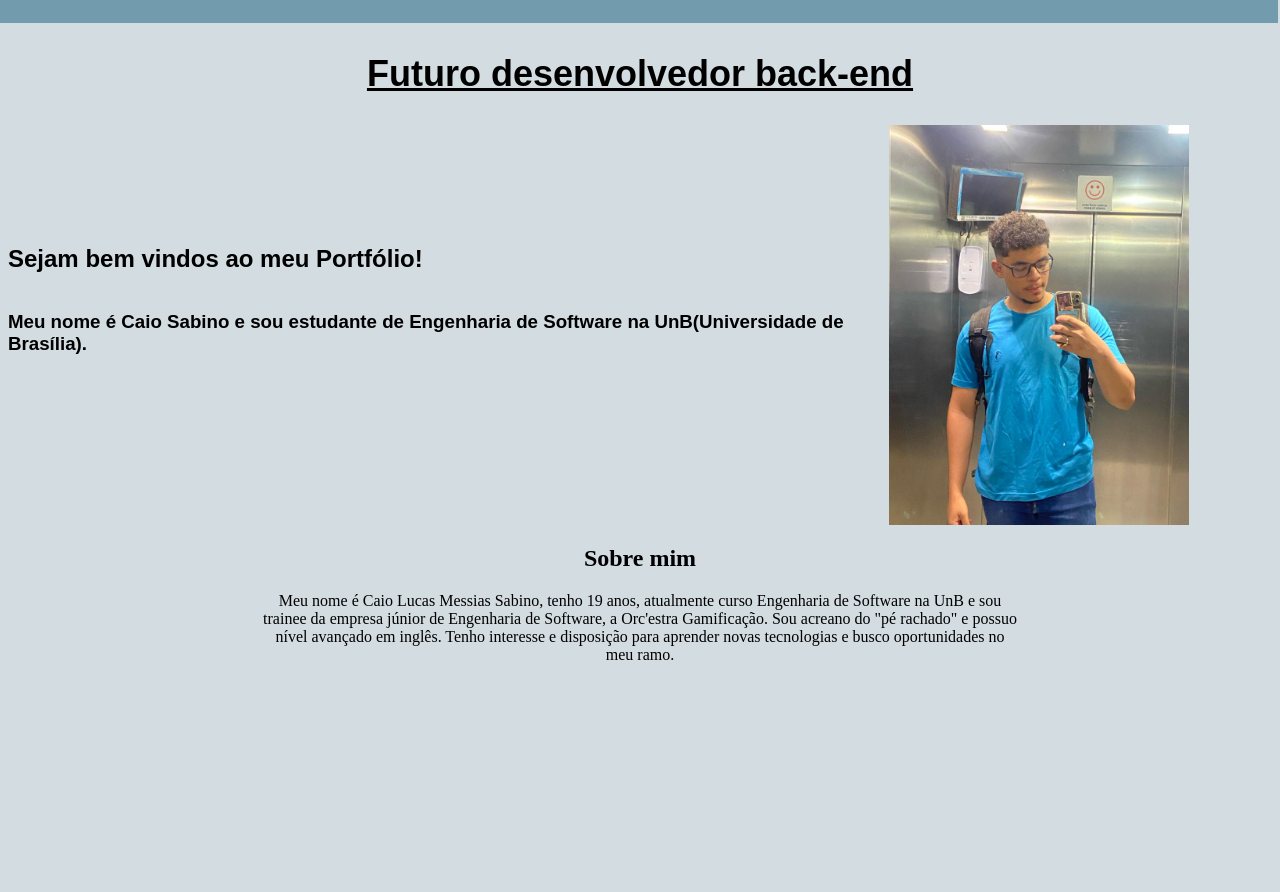
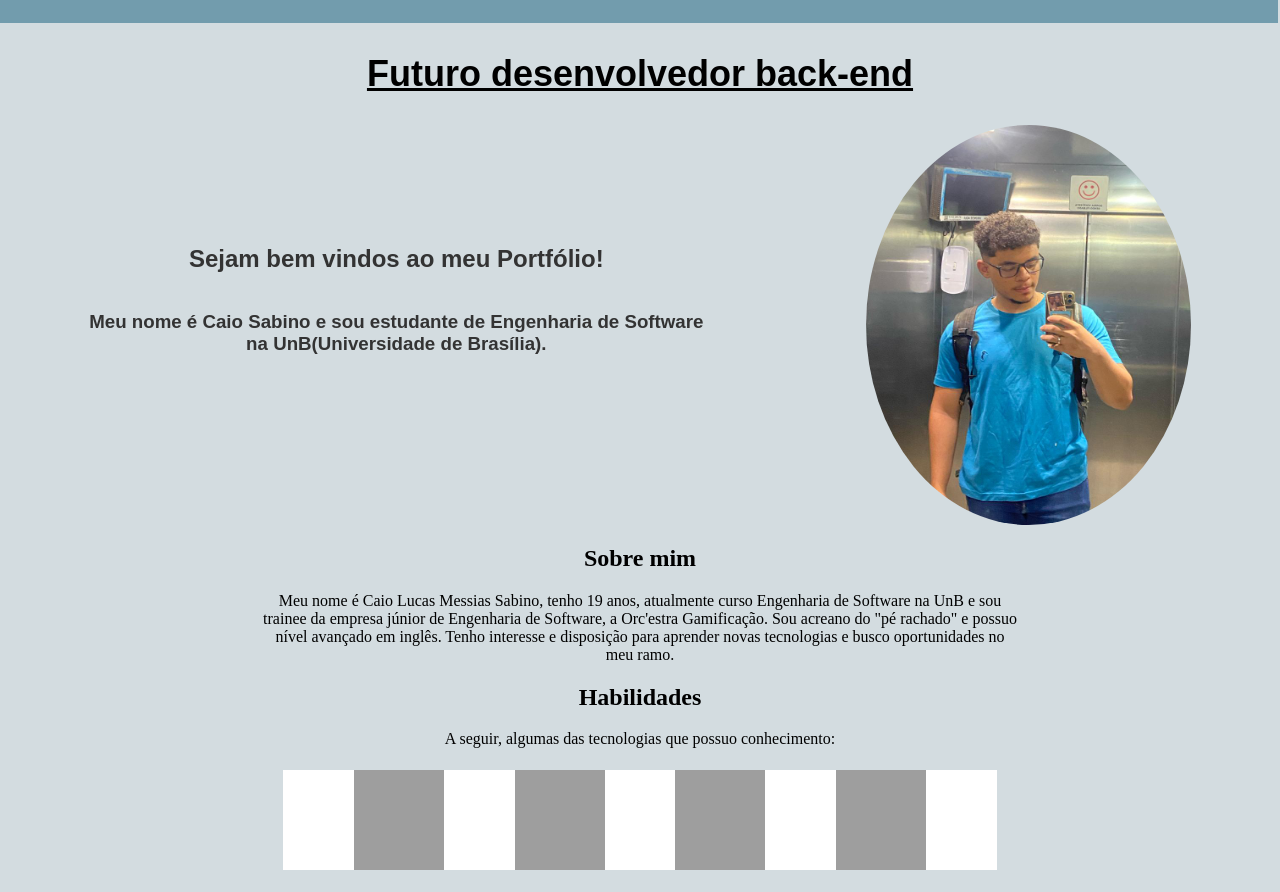
Before and after one commit to caiomsabino/portfolio-html, a plain HTML site: page index.html in a window 1280 px wide. Shown: the part 240-1132 px from the top of the page. Before the commit the page ends 920 px from the top, so only its background shows below. Drawn offline with Linux system fonts and the light colour scheme; grey boxes are pictures that could not be loaded; a web font is replaced by a local one.

Commit message:
Inserção das habilidades

```diff
--- a/index.html
+++ b/index.html
@@ -8,9 +8,6 @@
   <link rel="stylesheet" href="style.css">
   <link href="https://fonts.cdnfonts.com/css/dogfish" rel="stylesheet">
   <link href="https://fonts.cdnfonts.com/css/super-indie" rel="stylesheet">
-
-
-
 </head>
 <body>
   <header class="cabecalho">
@@ -20,7 +17,7 @@
     <img id="imagem-orc" src="https://i0.wp.com/orcestra.com.br/wp-content/uploads/2022/03/favicon.png?fit=512%2C512&ssl=1"/>
     <nav class="menu-de-navegacao">
       <ul class="lista-navegacao">
-        <li class="componentes-navegacao"> Sobre mim</li>
+        <li class="componentes-navegacao"><a href="#sobre-mim" class="referencia">Sobre mim</a></li>
         <li class="componentes-navegacao"> Habilidades</li>
         <li class="componentes-navegacao"> Projetos anteriores</li>
         <li class="componentes-navegacao">Contato</li>
@@ -38,7 +35,7 @@
           Sejam bem vindos ao meu Portfólio!
         </h2>
         <h3>
-          Meu nome é Caio Sabino e sou estudante de Engenharia de Software na UnB(Universidade de Brasília).
+          Meu nome é Caio Sabino e sou estudante de Engenharia de Software <br> na UnB(Universidade de Brasília).
         </h3>
       </div>
       <div id="imagem-caio">
@@ -47,7 +44,7 @@
     </section>
   </header>
   <main>
-    <section class="sobre-mim">
+    <section id="sobre-mim">
       <h2 class="titulo-sobremim">
         Sobre mim
       </h2>
@@ -58,15 +55,22 @@
           </p>
         </div>
     </section>
-
-
-
-
-
-
-
-
-
+    <section id="habilidades">
+      <h2 class="titulo-habilidades">
+        Habilidades
+      </h2>
+        <div id="parag-habilidades">
+          <p>
+             A seguir, algumas das tecnologias que possuo conhecimento:
+             <div class="imagens-tecnologia">
+                <img src="https://upload.wikimedia.org/wikipedia/commons/thumb/6/61/HTML5_logo_and_wordmark.svg/1024px-HTML5_logo_and_wordmark.svg.png" alt="imagem html"class="tecnologia">
+                <img src="https://cdn-icons-png.flaticon.com/512/919/919826.png" alt="css imagem" class="tecnologia">
+                <img src="https://logodownload.org/wp-content/uploads/2019/10/python-logo.png" alt="python imagem" class="tecnologia">
+                <img src="https://upload.wikimedia.org/wikipedia/commons/1/19/C_Logo.png" alt="c imagem" class="tecnologia">
+              </div>
+          </p>
+        </div>
+    </section>
   </main>
 </body>
 </html>
--- a/style.css
+++ b/style.css
@@ -59,18 +59,23 @@ body{
 }
 .falas-intro{
   font-family: 'Super Indie', sans-serif;
+  color: #333;
   display: flex;
+  text-align: center;
   margin-top: 100px;
-
   flex-direction: column;
 }
-#imagem-caio{
-  display: flex;
+#imagem-caio img{
   height: 400px;
-  width: 400px;
+  width: 325px;
+  border-radius: 50%;
 }
-.sobre-mim{
+#sobre-mim{
   margin-top: 20px; ;
+}
+.referencia{
+  color: white;
+  text-decoration: none;
 }
 .titulo-sobremim{
   font-family: 'gautama';
@@ -83,3 +88,29 @@ body{
   margin-right: 20%;
   font-size: medium;
 }
+#habilidades{
+  margin-top: 20px; ;
+}
+.titulo-habilidades{
+  font-family: 'gautama';
+  display: flex;
+  justify-content: center;
+}
+#parag-habilidades{
+  text-align: center;
+  margin-left: 20%;
+  margin-right: 20%;
+  font-size: medium;
+}
+.imagens-tecnologia{
+  background-color: white;
+  margin: 22px;
+  display: flex;
+  justify-content: space-evenly;
+  flex-direction: row;
+  flex-wrap: wrap;
+}
+.tecnologia{
+  height: 100px;
+  width: 90px;
+}
```
